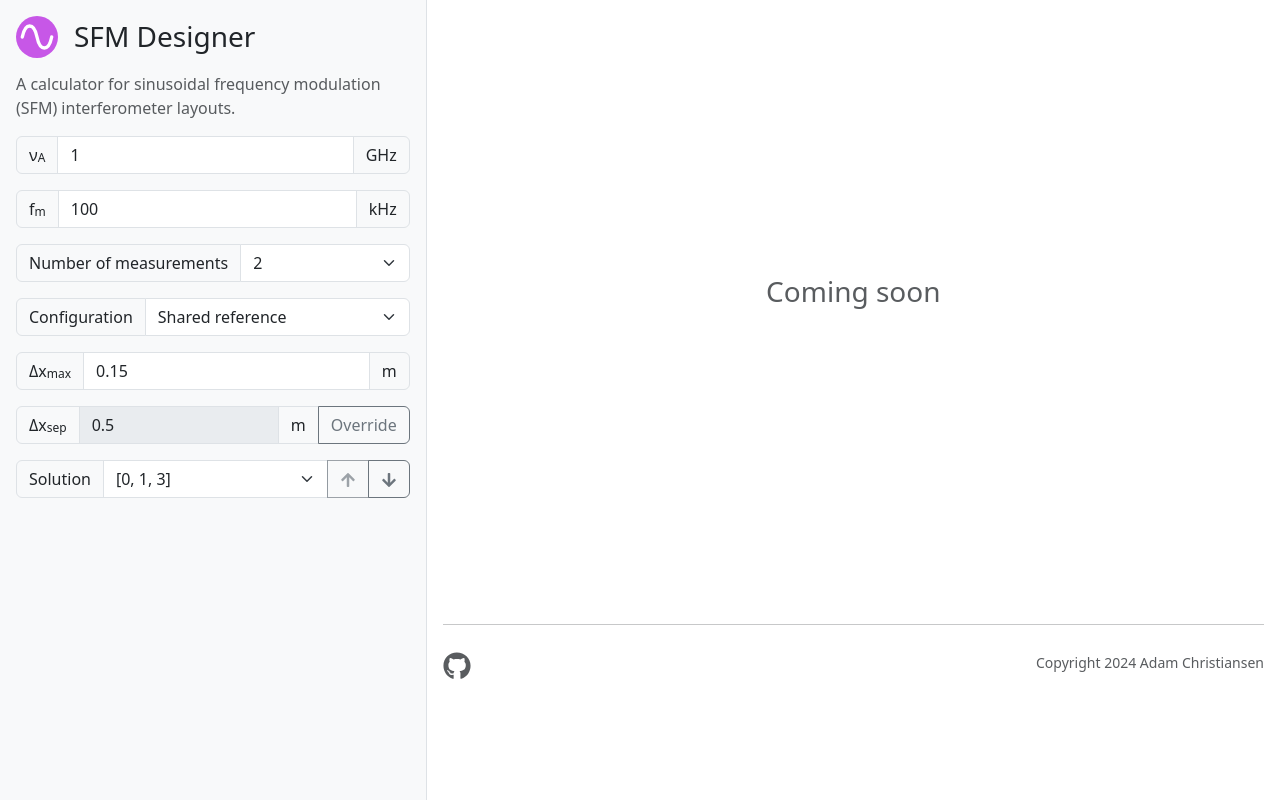
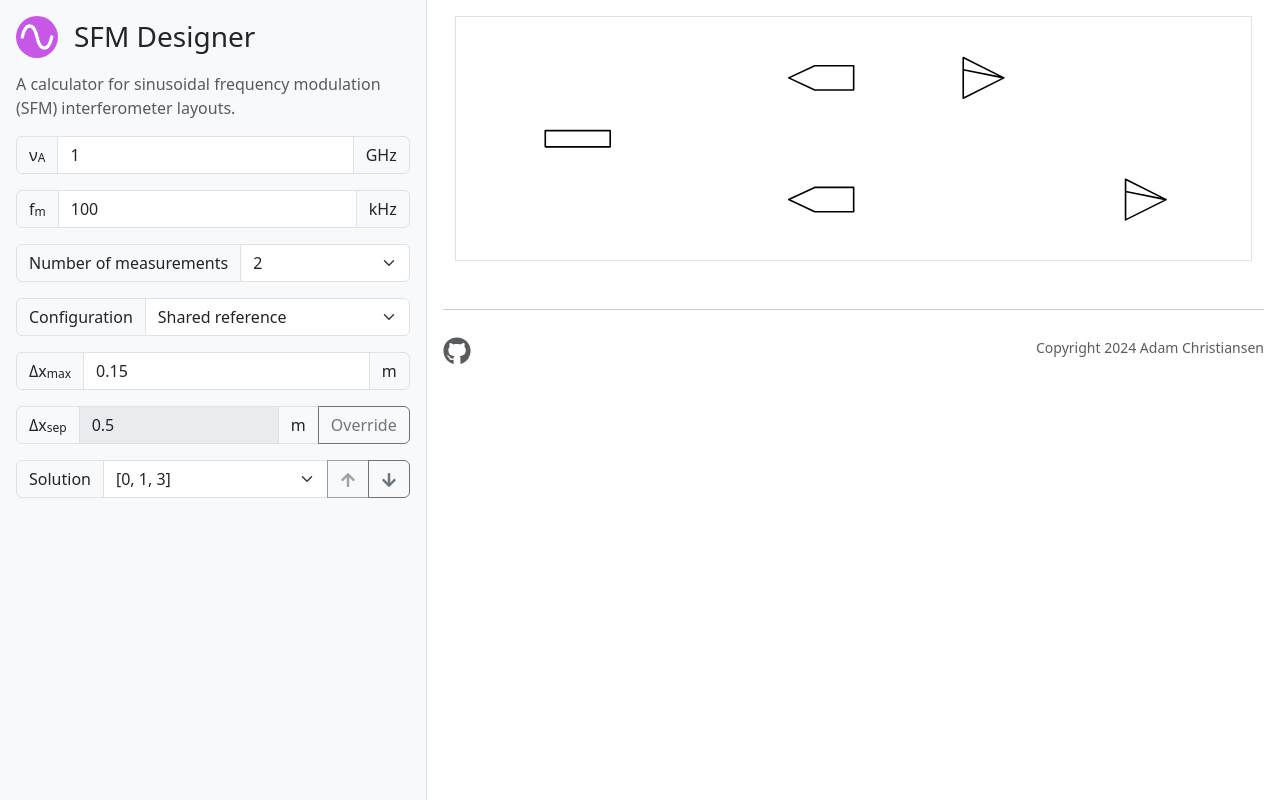
Before and after one commit to blueskyspectroscopy/sfm-designer, a React (Vite) app: page / in a window 1280 px wide. Built offline with nearby package versions, Linux system fonts and the light colour scheme.

Commit message:
feat: started drawing interferometer diagram

```diff
--- a/src/App.jsx
+++ b/src/App.jsx
@@ -36,19 +36,17 @@ export default function App() {
           </Col>
           <Col className="p-3">
             <Routes>
-              <Route path="/" element={<Main />} />
+              <Route path="/" element={<Main
+                nuA={nuA}
+                fM={fM}
+                numberOfMeasurements={numberOfMeasurements}
+                configuration={configuration}
+                maxStroke={maxStroke}
+                minSeparation={minSeparation}
+                solution={solution}
+              />} />
               <Route path="*" element={<NotFound />} />
             </Routes>
-            {/* TODO Remove this div. */}
-            <div className="d-none">
-              <p>&nu;<sub>A</sub> = {nuA} Hz</p>
-              <p>f<sub>m</sub> = {fM} Hz</p>
-              <p>Number of measurements = {numberOfMeasurements}</p>
-              <p>Configuration = {configuration}</p>
-              <p>Max mechanical stroke = {maxStroke} m</p>
-              <p>Mechanical separation between axes = {minSeparation} m</p>
-              <p>Solution = {solution}</p>
-            </div>
             <Footer />
           </Col>
         </Row>
--- a/src/components/Sidebar.jsx
+++ b/src/components/Sidebar.jsx
@@ -46,7 +46,9 @@ export default function Sidebar({
   }) {
 
   // The solution set to draw from.
-  const [numberOfReflections, setNumberOfReflections] = useState(3);
+  const [numberOfReflections, setNumberOfReflections] = useState(computeNumberOfReflections({
+    configuration, numberOfMeasurements
+  }));
 
   // The minimum separation is automatically updated when the nuA input is
   // changed. Some extra logic is required for that.
--- a/src/routes/Main.jsx
+++ b/src/routes/Main.jsx
@@ -1,11 +1,179 @@
 import React from 'react';
+import PropTypes from 'prop-types';
 
-import Stack from 'react-bootstrap/Stack';
+import Col from 'react-bootstrap/Col';
+import Container from 'react-bootstrap/Container';
+import Row from 'react-bootstrap/Row';
 
-export default function Main() {
+// The classic zip function for two arrays.
+const zip = (a, b) => a.map((x, i) => [x, b[i]]);
+
+export default function Main({
+  nuA, fM, numberOfMeasurements, configuration, maxStroke, minSeparation, solution,
+}) {
+  // This is an iterator over the number of measurements. It is used to compute
+  // drawing values for each measurement.
+  const measurements = [...Array(numberOfMeasurements).keys()];
+
+  // Generic lengths.
+  const padding = 50;
+
+  // Lengths in the X direction.
+  const leadFibreW = 100;
+  const couplerW = 80;
+  const connectingFibreW = 100 * (numberOfMeasurements + 1);
+  const collimatorW = 80;
+  const standoffUnitW = 200;
+  const reflectorW = 50;
+  const motionW = 0.8 * standoffUnitW;
+  // Lengths in the Y direction.
+  const couplerH = 20;
+  const collimatorH = 30;
+  const reflectorH = 50;
+  const collimatorReflectorYGap = 150;
+
+  // Compute viewbox dimensions.
+  const viewW = (
+    + 2 * padding // Padding on left and right.
+    + leadFibreW
+    + connectingFibreW
+    + standoffUnitW * numberOfMeasurements
+    // The right half of the reflector or motion line is used (whichever is larger).
+    + 0.5 * Math.max(reflectorW, motionW)
+  );
+  const viewH = (
+    + 2 * padding // Padding on the top and bottom.
+    // The top and bottom collimators/reflectors each contribute half of their
+    // heights.
+    + Math.max(couplerH, collimatorH, reflectorH)
+    // The rest is made up by the number of gaps.
+    + (numberOfMeasurements - 1) * collimatorReflectorYGap
+  );
+
+  // X positions to the centre of each element.
+  const couplerX = padding + leadFibreW;
+  const collimatorX = couplerX + connectingFibreW;
+  const reflectorXs = measurements.map((m) => collimatorX + (m + 1) * standoffUnitW);
+
+  // Y positions to the centre of each element.
+  const couplerY = 0.5 * viewH;
+  const collimatorYs = measurements.map((m) => {
+    const gaps = numberOfMeasurements - 1;
+    const span = gaps * collimatorReflectorYGap;
+    return 0.5 * viewH + (gaps == 0 ? 0 : (m / gaps - 0.5) * span);
+  });
+  const reflectorYs = collimatorYs;
+
+  // Auxiliary lengths.
+  const collimatorL = 0.6 * collimatorW; // Length of collimator body.
+  const reflectorJ = -0.2 * reflectorH; // Where the line through the reflector connects on the left.
+
+  const outlineStyle = { fill: 'none', stroke: '#000000', strokeLinecap: 'round', strokeLinejoin: 'round', strokeOpacity: 1, strokeWidth: '2px' }
   return (
-    <Stack direction="vertical" className="align-items-center justify-content-center" style={{minHeight: '70vh'}}>
-      <h1 className="fs-3 text-muted">Coming soon</h1>
-    </Stack>
+    <Container>
+      <Row>
+        <Col>
+          <div className="border">
+            <svg xmlns="http://www.w3.org/2000/svg" viewBox={`0 0 ${viewW} ${viewH}`}>
+              {/* TODO: Draw lead fibre */}
+              {/* Coupler */}
+              <path
+                style={outlineStyle}
+                d={`
+                  M${couplerX} ${couplerY}
+                  m${-couplerW/2} ${couplerH/2}
+                  l${0} ${-couplerH}
+                  l${couplerW} ${0}
+                  l${0} ${couplerH}
+                  l${-couplerW} ${0}
+                  z
+                  `}
+                />
+              {/* Collimators */}
+              {collimatorYs.map((collimatorY, index) => {
+                return (
+                  <path
+                    key={index}
+                    style={outlineStyle}
+                    d={`
+                      M${collimatorX} ${collimatorY}
+                      m${-collimatorW/2} ${0}
+                      l${collimatorW-collimatorL} ${-collimatorH/2}
+                      l${collimatorL} ${0}
+                      l${0} ${collimatorH}
+                      l${-collimatorL} ${0}
+                      z
+                      `}
+                  />
+                );
+              })}
+              {/* TODO: Draw retroreflectors */}
+              {zip(reflectorXs, reflectorYs).map(([reflectorX, reflectorY], index) => {
+                return (
+                  <path
+                    key={index}
+                    style={outlineStyle}
+                    d={`
+                      M${reflectorX} ${reflectorY}
+                      m${reflectorW/2} ${0}
+                      l${-reflectorW} ${-reflectorH/2}
+                      l${0} ${reflectorH}
+                      z
+                      l${-reflectorW} ${reflectorJ}
+                      `}
+                    />
+                );
+              })}
+              {/*
+              <path
+                style={outlineStyle}
+                d={`
+                  M${800} ${250}
+                  m${reflectorW/2} ${0}
+                  l${-reflectorW} ${-reflectorH/2}
+                  l${0} ${reflectorH}
+                  z
+                  l${-reflectorW} ${reflectorJ}
+                  `}
+                />
+              */}
+              {/* TODO: Draw fibres */}
+              {/* TODO: Draw axis labels */}
+              {/* TODO: Draw delay lengths */}
+              {/* TODO: Draw motion */}
+              {/* TODO: Draw either normalized or actual lengths */}
+              {/*
+              <circle style={{ fillOpacity: 1, fill:'#c757e7', stroke: 'none' }} r="50" cx="50" cy="50"/>
+              <path style={{ fill: 'none', strokeLinecap: 'round', strokeLinejoin: 'round', strokeOpacity: 1, strokeWidth: '8px', stroke: '#ffffff' }} d="M15 50c7-35 28-35 35 0s28 35 35 0"/>
+              */}
+            </svg>
+          </div>
+        </Col>
+      </Row>
+      <Row>
+        <Col>
+          {/* TODO: Remove this */}
+          <div className="pt-5 text-muted d-none">
+            <p>&nu;<sub>A</sub> = {nuA} Hz</p>
+            <p>f<sub>m</sub> = {fM} Hz</p>
+            <p>Number of measurements = {numberOfMeasurements}</p>
+            <p>Configuration = {configuration}</p>
+            <p>Max mechanical stroke = {maxStroke} m</p>
+            <p>Mechanical separation between axes = {minSeparation} m</p>
+            <p>Solution = {solution}</p>
+          </div>
+        </Col>
+      </Row>
+    </Container>
   );
 }
+
+Main.propTypes = {
+  nuA: PropTypes.number.isRequired,
+  fM: PropTypes.number.isRequired,
+  numberOfMeasurements: PropTypes.number.isRequired,
+  configuration: PropTypes.number.isRequired,
+  maxStroke: PropTypes.number.isRequired,
+  minSeparation: PropTypes.number.isRequired,
+  solution: PropTypes.object.isRequired,
+};
```
